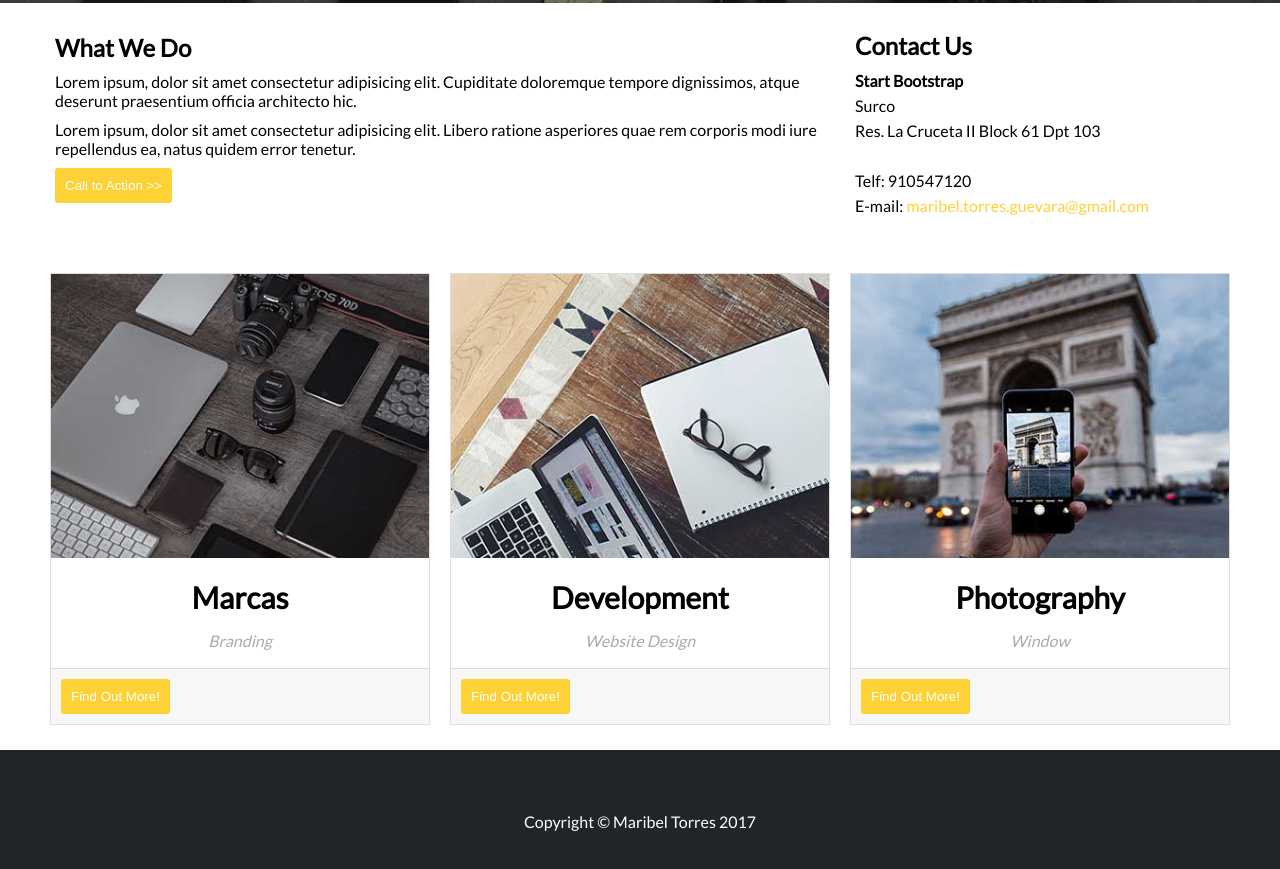
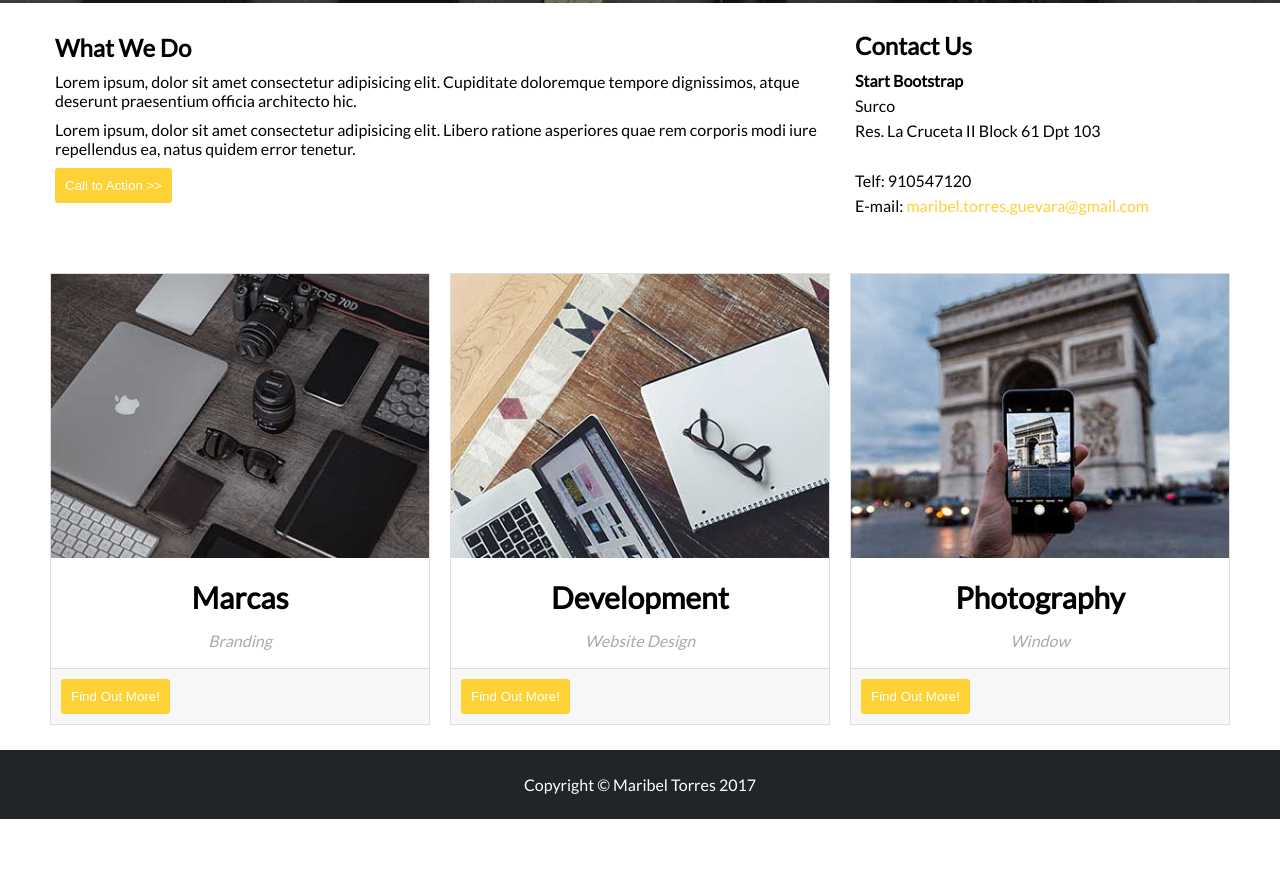
Before and after one commit to maribeltorresg/mi-pagina, a plain HTML site: page index.html in a window 1280 px wide. Shown: the part 397-1266 px from the top of the page. After the commit the page ends 1216 px from the top, so only its background shows below. Drawn offline with Linux system fonts and the light colour scheme.

Commit message:
alto del footer

```diff
--- a/css/main.css
+++ b/css/main.css
@@ -199,7 +199,7 @@ button {
 footer {
     background-color: #212529;
     color: #fff;
-    padding: 62px;
+    padding: 25px;
     text-align: center;
 }
 
```
